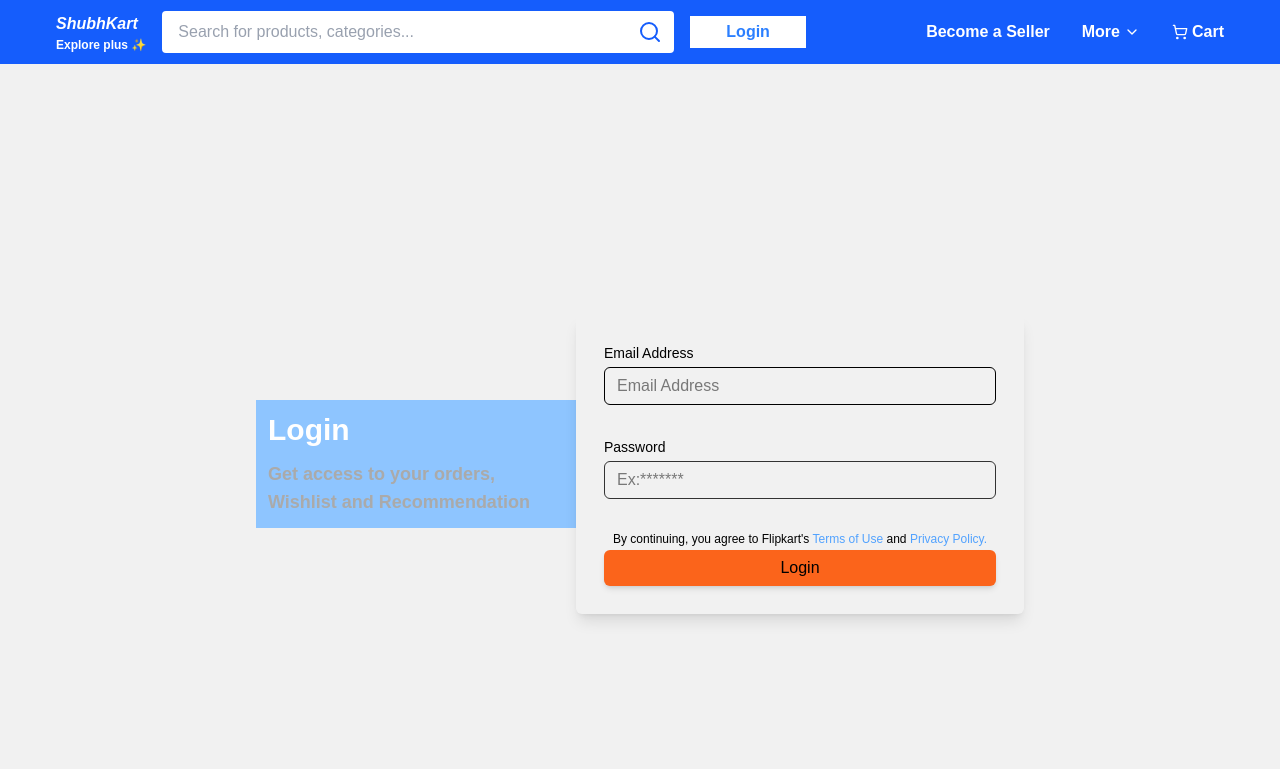
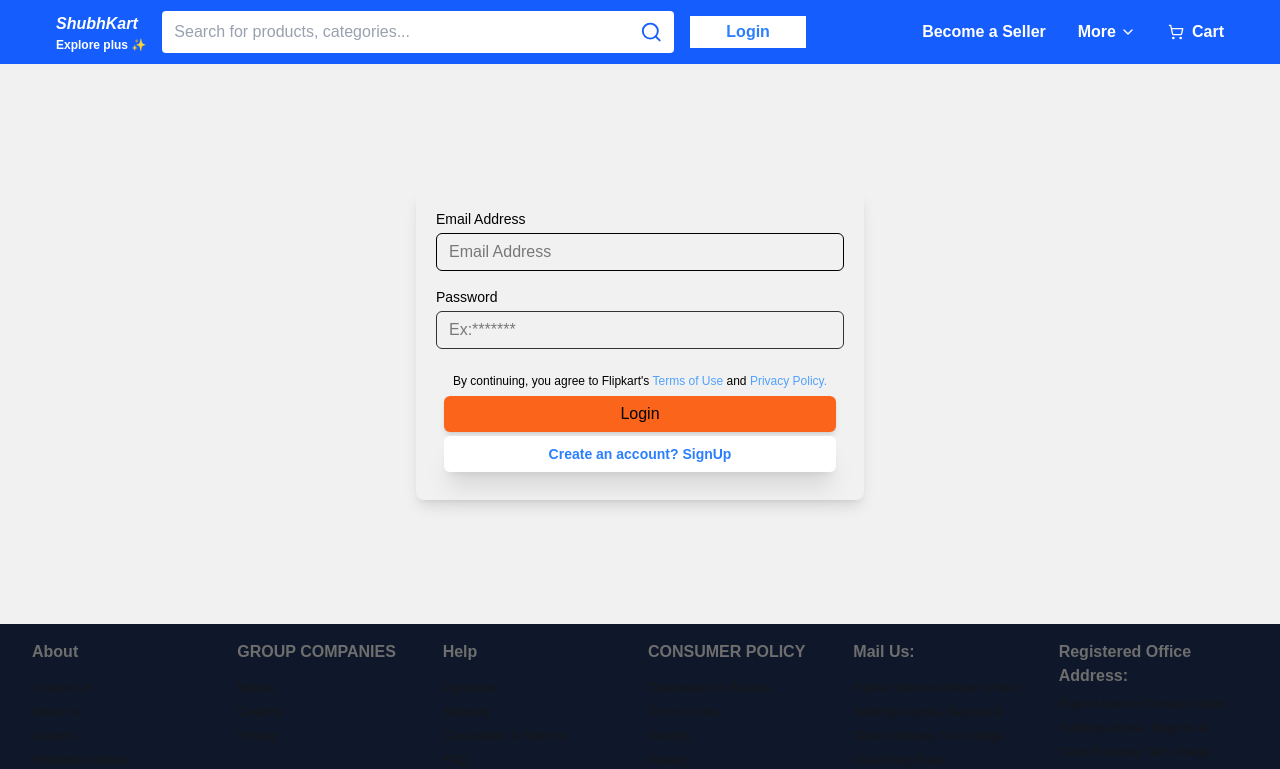
Before and after one commit to Mishrashubham10/ecommerce, a Next.js app in the folder ui/: page /auth/login in a window 1280 px wide. Shown: the top 769 px of the page. Built offline with nearby package versions, Linux system fonts and the light colour scheme.

Commit message:
Checking for improvements

```diff
--- a/ui/next.config.mjs
+++ b/ui/next.config.mjs
@@ -11,7 +11,8 @@ const nextConfig = {
       "images.samsung.com",
       "www.apple.com",
       "store.storeimages.cdn-apple.com",
-       "encrypted-tbn0.gstatic.com"
+       "encrypted-tbn0.gstatic.com",
+       "insulins.in"
     ],
   },
 };
--- a/ui/src/app/_components/GlobalSearch.jsx
+++ b/ui/src/app/_components/GlobalSearch.jsx
@@ -2,6 +2,8 @@
 
 import { useEffect, useState } from 'react';
 import debounce from 'lodash.debounce';
+import Link from 'next/link';
+import { Search } from 'lucide-react';
 
 export default function GlobalSearch() {
   const [input, setInput] = useState('');
@@ -15,12 +17,15 @@ export default function GlobalSearch() {
     }
 
     try {
-      const res = await fetch(`http://localhost:5500/api/v1/search?query=${query}`, {
+      const res = await fetch(
+        `http://localhost:5500/api/v1/search?query=${query}`,
+        {
           method: 'GET',
           headers: {
             'Content-Type': 'application/json',
           },
-      });
+        }
+      );
       const data = await res.json();
       console.log('Yee got the global search', data);
       setResults(data);
@@ -40,7 +45,7 @@ export default function GlobalSearch() {
   };
 
   return (
-    <div className="relative w-full max-w-md mx-auto">
+    <div className="relative w-full max-w-lg mx-auto">
       <input
         type="text"
         className="w-full border-none outline-none placeholder:text-gray-400 text-gray-700 font-medium font-sm"
@@ -51,9 +56,8 @@ export default function GlobalSearch() {
         onBlur={() => setTimeout(() => setShowDropdown(false), 200)} // allow click before hiding
       />
 
-      {showDropdown &&
-        (results.products || results.categories) && (
-          <div className="absolute bg-white border w-full z-50 mt-1 rounded shadow">
+      {showDropdown && (results.products || results.categories) && (
+        <div className="absolute bg-white border w-full z-50 mt-1 rounded shadow text-gray-600 flex flex-col">
           {results.categories.map((cat) => (
             <div
               key={cat._id}
@@ -65,14 +69,37 @@ export default function GlobalSearch() {
           ))}
 
           {results.products.map((product) => (
-              <div
+            <Link
               key={product._id}
+              href={`/customer/dashboard/products/${product._id}`}
               onClick={() => handleSelect(product)}
-                className="p-2 hover:bg-gray-100 cursor-pointer"
+              className="p-2 hover:bg-gray-100 cursor-pointer border-b-[0.1px] border-gray-400"
             >
               🛒 {product.name}
+            </Link>
+          ))}
+          {/* ========= TRENDING ============ */}
+          <div className="flex flex-col py-1 px-2">
+            <h5 className='text-md text-gray-300 font-bold'>Trending</h5>
+            <div className="flex flex-col gap-4">
+              <div className="flex gap-4 items-center hover:bg-gray-100 py-1">
+                <Search className="text-gray-400 font-medium" />
+                <p className='text-md text-gray-600'>mobiles</p>
               </div>
-            ))}
+              <div className="flex gap-4 items-center hover:bg-gray-100 py-1">
+                <Search className="text-gray-400 font-medium" />
+                <p className='text-md text-gray-600'>shoes</p>
+              </div>
+              <div className="flex gap-4 items-center hover:bg-gray-100 py-1">
+                <Search className="text-gray-400 font-medium" />
+                <p className='text-md text-gray-600'>t-shirts</p>
+              </div>
+              <div className="flex gap-4 items-center hover:bg-gray-100 py-1">
+                <Search className="text-gray-400 font-medium" />
+                <p className='text-md text-gray-600'>laptops</p>
+              </div>
+            </div>
+          </div>
         </div>
       )}
     </div>
--- a/ui/src/app/_components/Navbar.jsx
+++ b/ui/src/app/_components/Navbar.jsx
@@ -44,11 +44,6 @@ export default function Navbar() {
 
           {/* ============ GLOBAL SEARCH INPUT ============ */}
           <div className="flex items-center gap-2 bg-white px-3 h-[2.6rem] w-lg rounded">
-            {/* <input
-              type="text"
-              placeholder="Search for products, brands and more"
-              className="border-none outline-none w-full placeholder:text-[#6E6E6E] placeholder:text-sm text-black"
-            /> */}
             <GlobalSearch />
             <Search className="text-blue-600 font-bold" />
           </div>
@@ -84,7 +79,7 @@ export default function Navbar() {
             )}
           </li>
 
-          <li className="flex items-center cursor-pointer text-md font-bold">
+          <li className="flex items-center cursor-pointer text-md font-bold gap-1">
             <ShoppingCart className="size-4 mr-1" />
             Cart
           </li>
--- a/ui/src/app/auth/login/page.jsx
+++ b/ui/src/app/auth/login/page.jsx
@@ -2,7 +2,8 @@
 
 import { useRouter } from 'next/navigation';
 import { useState } from 'react';
-import { saveToken } from "../../../utils/authToken";
+import { saveToken } from '../../../utils/authToken';
+import Link from 'next/link';
 
 export default function LoginPage() {
   const router = useRouter();
@@ -36,7 +37,7 @@ export default function LoginPage() {
         console.log('Login successful:', data);
 
         // SAVING TOKEN & ROLE INTO LOCALSTORAGE
-        saveToken(data?.token, data.user?.role)
+        saveToken(data?.token, data.user?.role);
 
         if (data?.user?.role === 'Customer') {
           router.push('/customer/dashboard');
@@ -52,9 +53,9 @@ export default function LoginPage() {
   };
 
   return (
-    <section className="flex h-screen items-center justify-center bg-[#F1F1F1] text-black">
+    <section className="flex items-center justify-center bg-[#F1F1F1] text-black h-[70vh]">
       {/* ========== LEFT SECTION ========= */}
-      <div className="bg-blue-300 p-3 w-xs">
+      {/* <div className="shadow-lg rounded-md bg-blue-300 p-3 w-xs h-[50vh]">
         <h1 className="text-3xl font-bold text-white">Login</h1>
         <p className="mt-3 text-lg font-bold text-[#aaa]">
           Get access to your orders,
@@ -62,12 +63,12 @@ export default function LoginPage() {
         <span className="text-lg font-bold text-[#aaa]">
           Wishlist and Recommendation
         </span>
-      </div>
+      </div> */}
       {/* RIGHT SECTION */}
-      <div className="shadow-lg rounded-md p-3 w-md">
+      <div className="shadow-lg rounded-lg p-3 w-md">
         <form onSubmit={handleSubmit}>
           {/* ====== EMAIL ======= */}
-          <div className="flex flex-col gap-1 p-4">
+          <div className="flex flex-col gap-1 p-2">
             <label htmlFor="email" className="text-sm">
               Email Address
             </label>
@@ -82,7 +83,7 @@ export default function LoginPage() {
             />
           </div>
           {/* ======= PASSWORD ======= */}
-          <div className="flex flex-col gap-1 p-4">
+          <div className="flex flex-col gap-1 p-2">
             <label htmlFor="password" className="text-sm">
               Password
             </label>
@@ -109,9 +110,17 @@ export default function LoginPage() {
                 Privacy Policy.
               </a>
             </p>
-            <button className="w-[100%] bg-[#FB641B] py-1.5 px-5 rounded-md shadow-md">
+            <button className="w-[100%] bg-[#FB641B] py-1.5 px-5 rounded-md shadow-md mt-1">
               Login
             </button>
+
+            {/* ========== EXISTING USER BUTTON ========== */}
+            <Link
+              href="signup"
+              className="py-2 w-full bg-white text-blue-500 font-bold text-sm shadow-xl rounded-md text-center mt-1"
+            >
+              Create an account? SignUp
+            </Link>
           </div>
         </form>
       </div>
--- a/ui/src/app/auth/signup/page.jsx
+++ b/ui/src/app/auth/signup/page.jsx
@@ -65,18 +65,18 @@ export default function SignupPage() {
   }
 
   return (
-    <section className="flex items-center justify-center h-screen">
+    <section className="flex items-center justify-center h-[70vh]">
       {/* ============= LEFT SECTION ============= */}
-      <div className="bg-blue-300 shadow-lg p-4 h-[440px] w-xs">
+      {/* <div className="bg-blue-300 shadow-lg p-4 h-[440px] w-xs">
         <h1 className="text-3xl font-bold text-white">
           Looks like you're new here!
         </h1>
         <p className="mt-3 text-lg font-bold text-[#6E6E6E]">
           Sign up with your personal information to get started
         </p>
-      </div>
+      </div> */}
       {/* ============= RIGHT SECTION ============= */}
-      <div className="bg-white shadow-lg p-4 h-auto rounded-r">
+      <div className="bg-white shadow-lg p-4 h-auto rounded-md">
         {/* =========== FORM SECTION =========== */}
         <form className="flex flex-col gap-2 text-black" onSubmit={handleSubmit}>
           {/* ========= FIELDS SECTION ======== */}
--- a/ui/src/app/customer/dashboard/products/[productId]/page.tsx
+++ b/ui/src/app/customer/dashboard/products/[productId]/page.tsx
@@ -3,12 +3,13 @@
 import { useEffect, useState } from 'react';
 import { getToken } from '../../../../../utils/authToken';
 import { useParams } from 'next/navigation';
+import Image from 'next/image';
 
 export default function SingleProductPage() {
   const { productId } = useParams();
   const token = getToken();
 
-  console.log("Yee got the id", productId);
+  console.log('Yee got the id', productId);
 
   const [product, setProduct] = useState(null);
   const [loading, setLoading] = useState(false);
@@ -18,20 +19,23 @@ export default function SingleProductPage() {
     const fetchProduct = async () => {
       try {
         setLoading(true);
-        const res = await fetch(`http://localhost:5500/api/v1/products/${productId}`, {
+        const res = await fetch(
+          `http://localhost:5500/api/v1/products/${productId}`,
+          {
             method: 'GET',
             headers: {
               Authorization: `Bearer ${token}`,
               'Content-Type': 'application/json',
             },
-        });
+          }
+        );
 
         if (!res.ok) {
           throw new Error('Can not fetch single product!');
         }
 
         const data = await res.json();
-        console.log("Yee got the single product", data);
+        console.log('Yee got the single storage', data?.products?.storage[0]);
         setProduct(data);
         setErr(false);
       } catch (error) {
@@ -50,10 +54,25 @@ export default function SingleProductPage() {
   if (!product) return null;
 
   return (
-    <div className="p-4">
+    <div className="grid grid-cols-2 py-6 px-4 gap-16 text-black h-[70vh] items-center">
+      {/* IMAGE */}
+      <div className="relative h-[50%] w=[100%]">
+        <Image src={product.images[0]} fill alt='Product Image' className='object-cover' />
+      </div>
+      <div className="flex flex-col gap-4">
         <h1 className="text-xl font-bold">{product.name} Product Name</h1>
         <p>{product.description}</p>
         <p>Price: ₹{product.price}</p>
+        {product && (
+          <div className="">
+            {product.storage?.map(s => (
+              <div className="" key={s}>
+                {s}
+              </div>
+            ))}
+          </div>
+        )}
+      </div>
     </div>
   );
 }
```
Also changed, not shown: 1 other file (tests, documents, lock files or other folders). Lines whose indentation alone changed are shown as unchanged.
